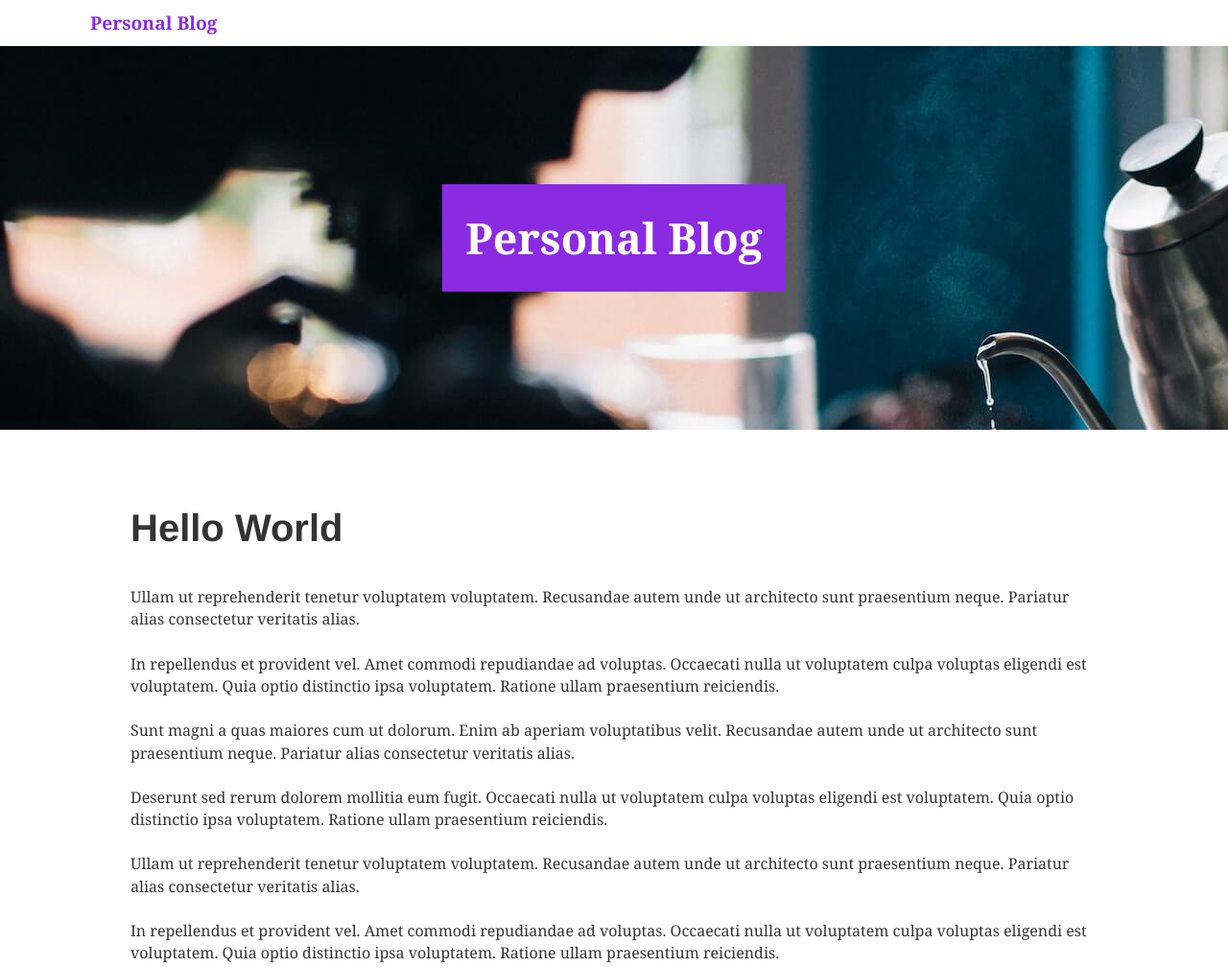
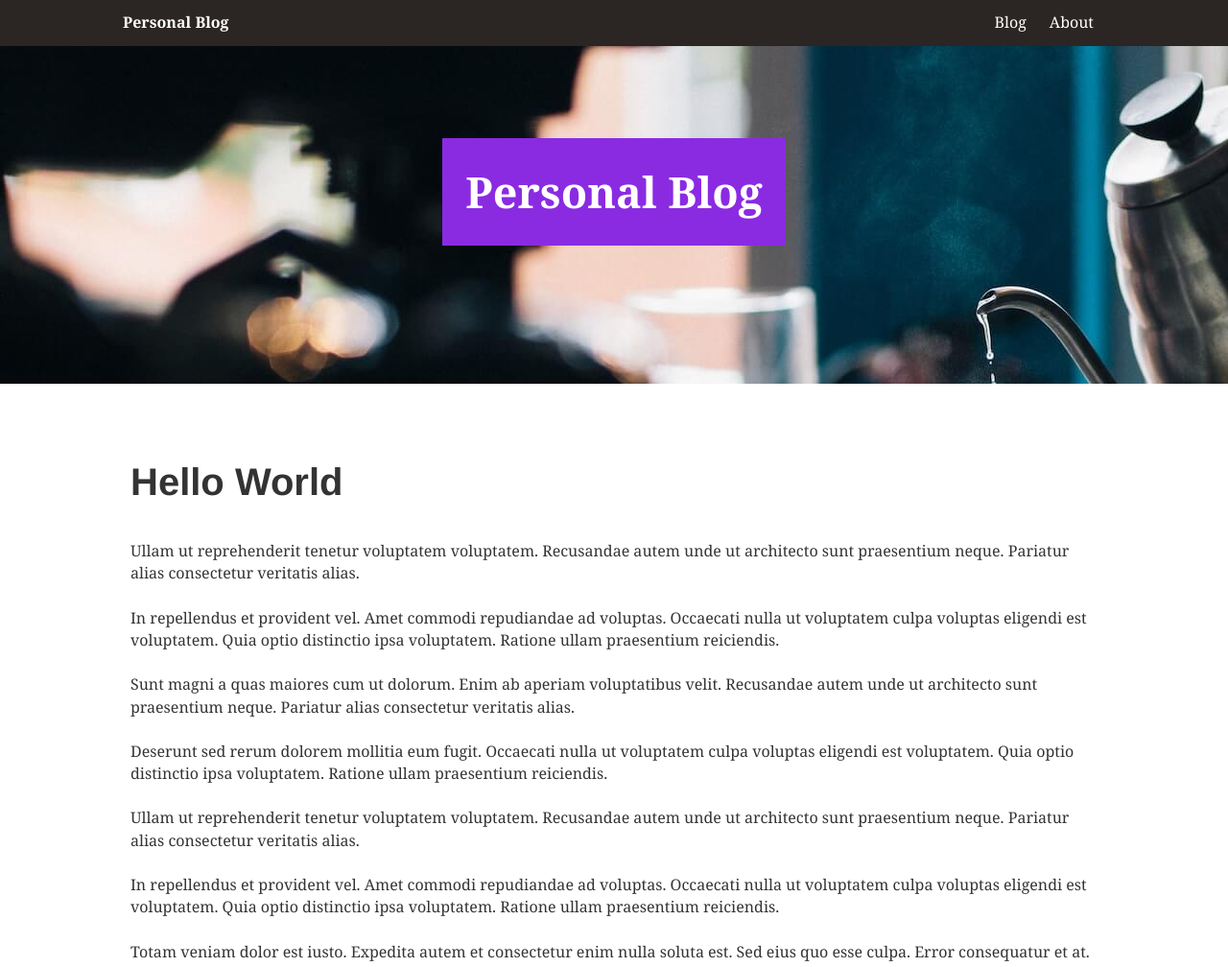
Before and after one commit to moustaxx/blog, a Gatsby site: page / in a window 1280 px wide. Shown: the top 1008 px of the page at 96% size. Built offline with nearby package versions, Linux system fonts and the light colour scheme; Gatsby itself is replaced by a stand-in of ours.

Commit message:
Edit TopBar, add nav links

```diff
--- a/src/components/TopBar.tsx
+++ b/src/components/TopBar.tsx
@@ -5,23 +5,44 @@ import { makeStyles } from '@material-ui/styles';
 const useStyles = makeStyles({
 	root: {
 		width: '100%',
+		position: 'absolute',
 		height: 48,
 		top: 0,
-		backgroundColor: 'white',
+		backgroundColor: '#2b2523',
 	},
 	container: {
 		height: '100%',
-		maxWidth: 1156,
+		maxWidth: 1088,
 		padding: '0 32px',
 		margin: '0 auto',
 		display: 'flex',
+		justifyContent: 'space-between',
 		alignItems: 'center',
 	},
 	title: {
-		fontSize: '1.2rem',
 		fontWeight: 800,
+		color: 'white',
+	},
+	navBar: {
+		height: '100%',
+		display: 'flex',
+	},
+	link: {
 		textDecoration: 'none',
-		color: 'blueviolet',
+		textShadow: 'none',
+		background: 'none',
+	},
+	navElement: {
+		height: '100%',
+		display: 'flex',
+		alignItems: 'center',
+		justifyContent: 'center',
+		color: 'white',
+		padding: '0 12px',
+		'&:hover': {
+			color: 'hsl(251, 100%, 76%)',
+			transition: '.2s color',
+		},
 	},
 }, { name: 'TopBar' });
 
@@ -31,7 +52,11 @@ const TopBar = () => {
 	return (
 		<div className={classes.root}>
 			<div className={classes.container}>
-				<Link className={classes.title} to="/">Personal Blog</Link>
+				<Link className={`${classes.link} ${classes.title}`} to="/">Personal Blog</Link>
+				<nav className={classes.navBar}>
+					<Link className={`${classes.link} ${classes.navElement}`} to="/blog">Blog</Link>
+					<Link className={`${classes.link} ${classes.navElement}`} to="/about">About</Link>
+				</nav>
 			</div>
 		</div>
 	);
```
